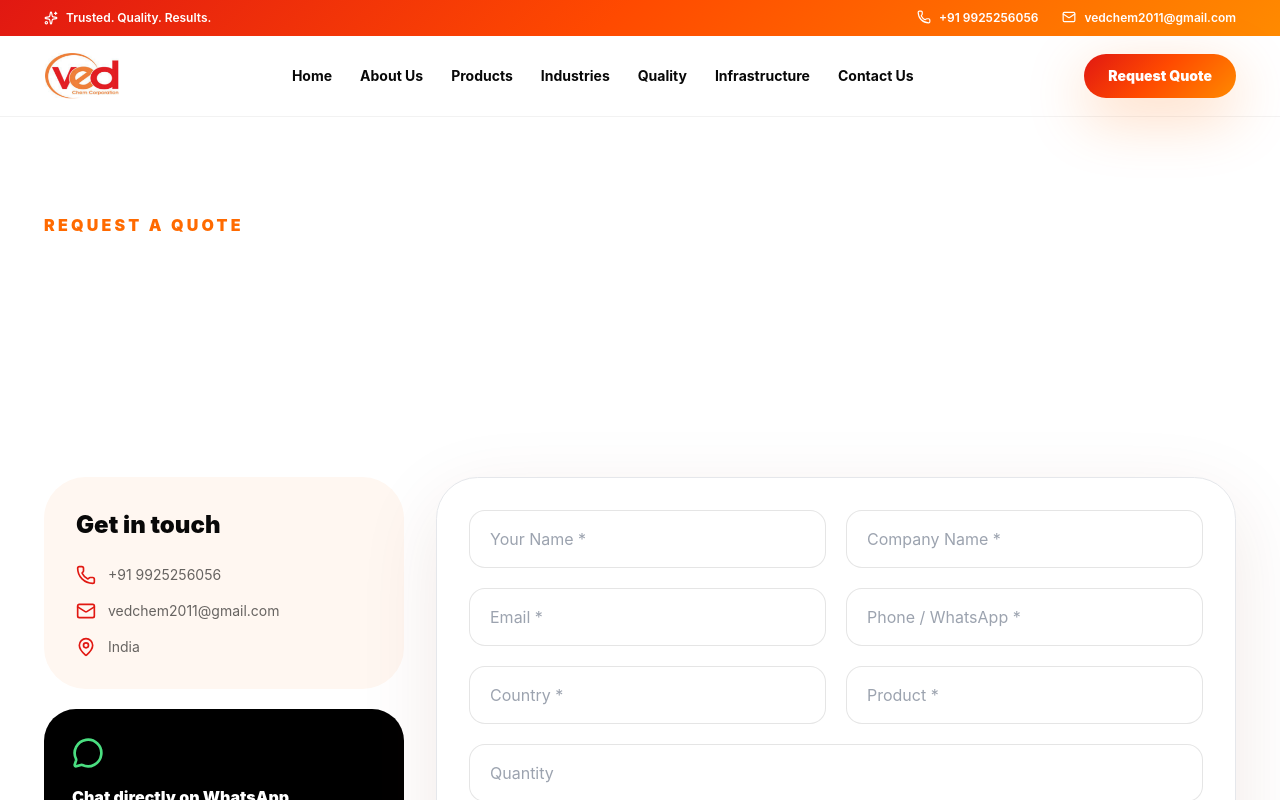
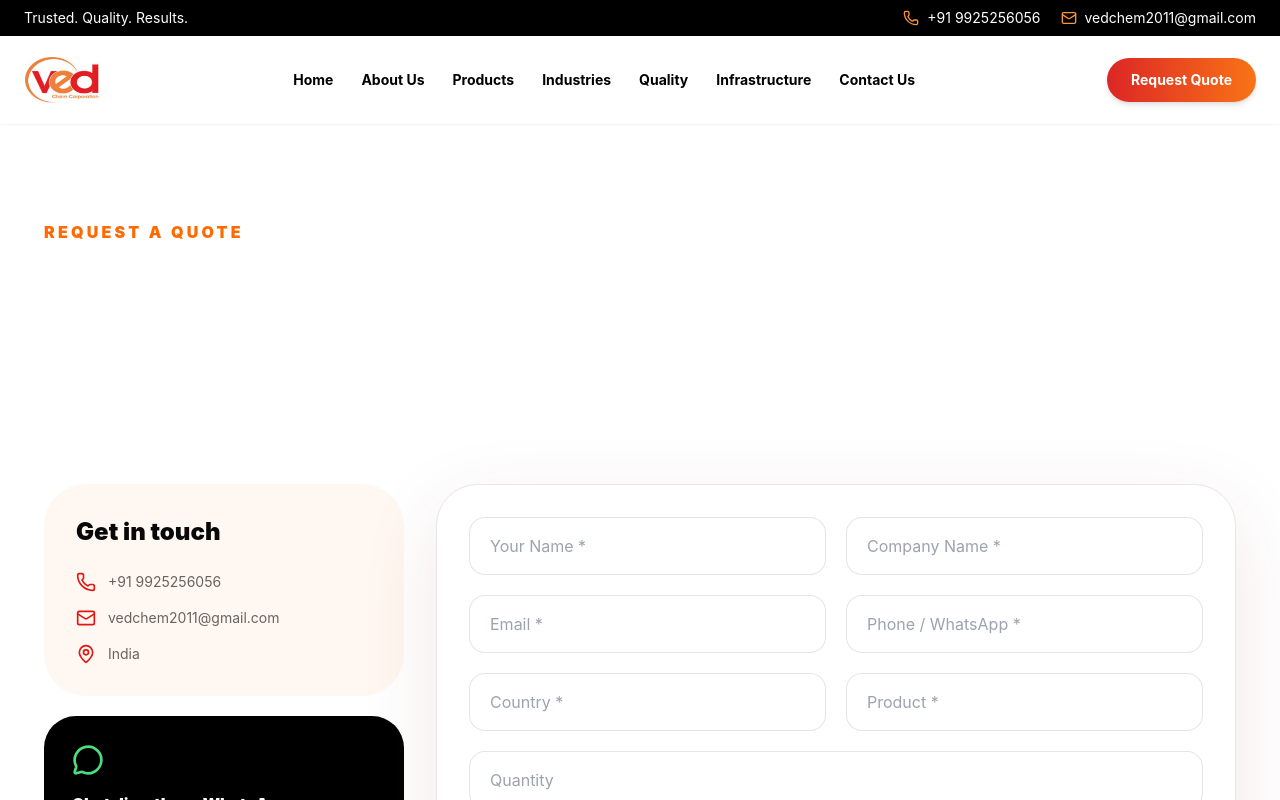
Before and after one commit to patelved3313/vedchem-redesign, a Next.js app: page /en/rfq in a window 1280 px wide. Shown: the top 800 px of the page. Built offline with nearby package versions, Linux system fonts and the light colour scheme.

Commit message:
Update Navbar.tsx

```diff
--- a/components/Navbar.tsx
+++ b/components/Navbar.tsx
@@ -1,5 +1,114 @@
+'use client';
+
+import { useState } from 'react';
 import Link from 'next/link';
-import { Mail, Phone, Menu, Sparkles } from 'lucide-react';
+import { Mail, Menu, Phone, X } from 'lucide-react';
 import Logo from './Logo';
-const nav=[['Home','/en'],['About Us','/en/about'],['Products','/en/products'],['Industries','/en/industries'],['Quality','/en/quality'],['Infrastructure','/en/infrastructure'],['Contact Us','/en/contact']];
-export default function Navbar(){return <header className="sticky top-0 z-50 border-b border-black/5 bg-white/92 backdrop-blur-xl"><div className="red-orange hidden text-white md:block"><div className="container flex h-9 items-center justify-between text-xs font-semibold"><p className="flex items-center gap-2"><Sparkles className="h-3.5 w-3.5"/> Trusted. Quality. Results.</p><div className="flex gap-6"><span className="flex gap-2"><Phone className="h-3.5 w-3.5"/> +91 9925256056</span><span className="flex gap-2"><Mail className="h-3.5 w-3.5"/> vedchem2011@gmail.com</span></div></div></div><div className="container flex h-20 items-center justify-between"><Logo/><nav className="hidden items-center gap-7 text-sm font-bold lg:flex">{nav.map(([l,h])=><Link key={h} className="relative text-black/72 transition hover:text-vedRed after:absolute after:-bottom-2 after:left-0 after:h-0.5 after:w-0 after:bg-vedOrange after:transition-all hover:after:w-full" href={h}>{l}</Link>)}</nav><div className="flex items-center gap-3"><Link href="/en/rfq" className="hidden rounded-full red-orange px-6 py-3 text-sm font-black text-white shadow-glow transition hover:scale-105 md:block">Request Quote</Link><button className="grid h-11 w-11 place-items-center rounded-full border border-black/10 lg:hidden"><Menu className="h-5 w-5"/></button></div></div></header>}
+
+const nav = [
+  ['Home', '/en'],
+  ['About Us', '/en/about'],
+  ['Products', '/en/products'],
+  ['Industries', '/en/industries'],
+  ['Quality', '/en/quality'],
+  ['Infrastructure', '/en/infrastructure'],
+  ['Contact Us', '/en/contact'],
+];
+
+export default function Navbar() {
+  const [open, setOpen] = useState(false);
+
+  return (
+    <header className="sticky top-0 z-50 bg-white/95 shadow-sm backdrop-blur">
+      <div className="hidden bg-black text-white md:block">
+        <div className="mx-auto flex max-w-7xl items-center justify-between px-6 py-2 text-sm">
+          <span>Trusted. Quality. Results.</span>
+
+          <div className="flex items-center gap-5">
+            <span className="flex items-center gap-2">
+              <Phone className="h-4 w-4 text-orange-400" />
+              +91 9925256056
+            </span>
+
+            <span className="flex items-center gap-2">
+              <Mail className="h-4 w-4 text-orange-400" />
+              vedchem2011@gmail.com
+            </span>
+          </div>
+        </div>
+      </div>
+
+      <div className="mx-auto flex max-w-7xl items-center justify-between px-6 py-5">
+        <Link href="/en">
+          <Logo />
+        </Link>
+
+        <nav className="hidden items-center gap-7 lg:flex">
+          {nav.map(([label, href]) => (
+            <Link
+              key={href}
+              href={href}
+              className="text-sm font-bold text-black transition hover:text-red-600"
+            >
+              {label}
+            </Link>
+          ))}
+        </nav>
+
+        <Link
+          href="/en/contact"
+          className="hidden rounded-full bg-gradient-to-r from-red-600 to-orange-500 px-6 py-3 text-sm font-bold text-white shadow-md transition hover:scale-105 md:inline-flex"
+        >
+          Request Quote
+        </Link>
+
+        <button
+          onClick={() => setOpen(true)}
+          className="flex h-14 w-14 items-center justify-center rounded-full border bg-white shadow-sm lg:hidden"
+          aria-label="Open menu"
+        >
+          <Menu className="h-7 w-7 text-black" />
+        </button>
+      </div>
+
+      {open && (
+        <div className="fixed inset-0 z-[999] bg-black/50 lg:hidden">
+          <div className="ml-auto h-full w-[82%] max-w-sm bg-white p-6 shadow-2xl">
+            <div className="flex items-center justify-between">
+              <Logo />
+
+              <button
+                onClick={() => setOpen(false)}
+                className="flex h-12 w-12 items-center justify-center rounded-full border"
+                aria-label="Close menu"
+              >
+                <X className="h-6 w-6 text-black" />
+              </button>
+            </div>
+
+            <nav className="mt-10 space-y-2">
+              {nav.map(([label, href]) => (
+                <Link
+                  key={href}
+                  href={href}
+                  onClick={() => setOpen(false)}
+                  className="block rounded-2xl px-4 py-4 text-lg font-black text-black hover:bg-orange-50 hover:text-red-600"
+                >
+                  {label}
+                </Link>
+              ))}
+            </nav>
+
+            <Link
+              href="/en/contact"
+              onClick={() => setOpen(false)}
+              className="mt-8 flex justify-center rounded-full bg-gradient-to-r from-red-600 to-orange-500 px-6 py-4 font-black text-white"
+            >
+              Request Quote
+            </Link>
+          </div>
+        </div>
+      )}
+    </header>
+  );
+}
```
